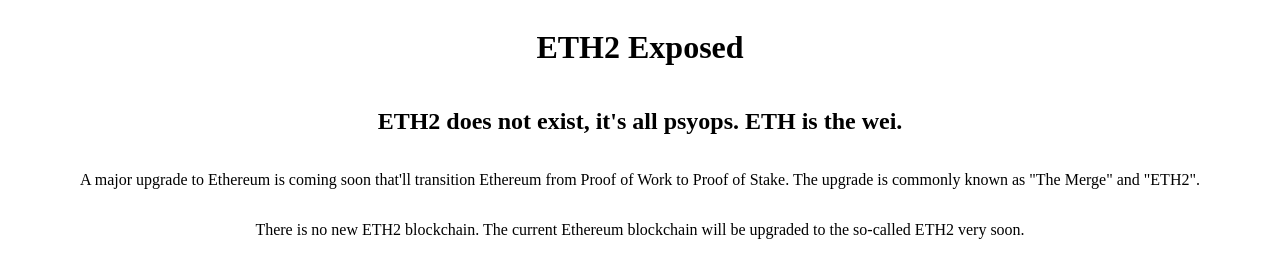
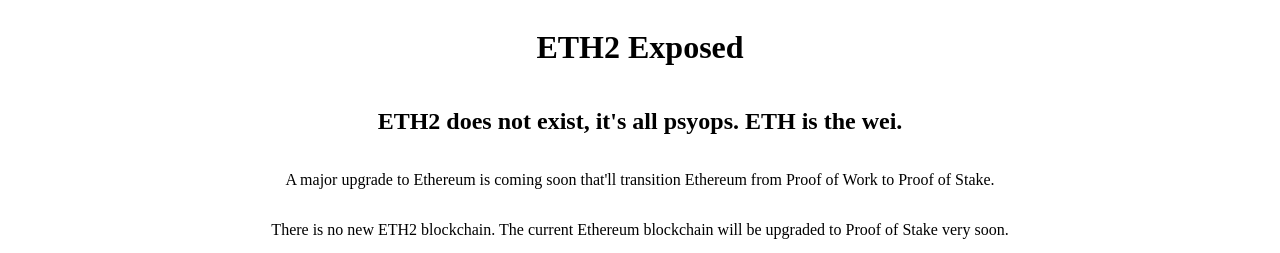
Before and after one commit to maxsam4/eth2-exposed, a plain HTML site: page public/index.html in a window 1280 px wide. Shown: the top 253 px of the page. Drawn offline with Linux system fonts and the light colour scheme.

Commit message:
updated wording

```diff
--- a/public/index.html
+++ b/public/index.html
@@ -28,8 +28,8 @@
     <body>
         <h1><b>ETH2</b> Exposed</h1>
         <h2>ETH2 does not exist, it's all psyops. ETH is the wei.</h2>
-        <p>A major upgrade to Ethereum is coming soon that'll transition Ethereum from Proof of Work to Proof of Stake. The upgrade is commonly known as "The Merge" and "ETH2".</p>
-        <p>There is no new ETH2 blockchain. The current Ethereum blockchain will be upgraded to the so-called ETH2 very soon.</p>
+        <p>A major upgrade to Ethereum is coming soon that'll transition Ethereum from Proof of Work to Proof of Stake.</p>
+        <p>There is no new ETH2 blockchain. The current Ethereum blockchain will be upgraded to Proof of Stake very soon.</p>
         <img src="images/eth.png" alt="ETH2">
         <footer>
             <p>To help expose Ethereum 2, submit PRs to <a href="https://github.com/maxsam4/eth2-exposed">GitHub</a>.</p>
```
Also changed, not shown: public/images/eth.png.
